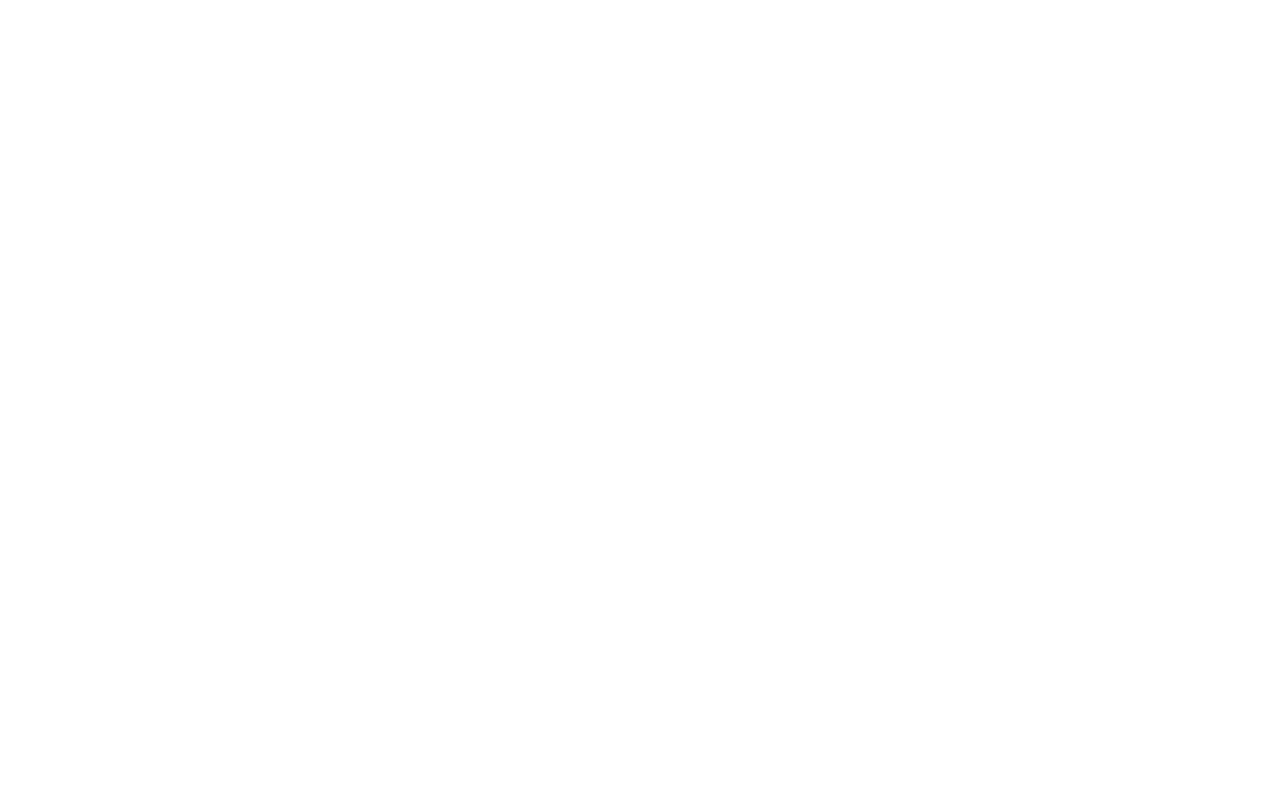
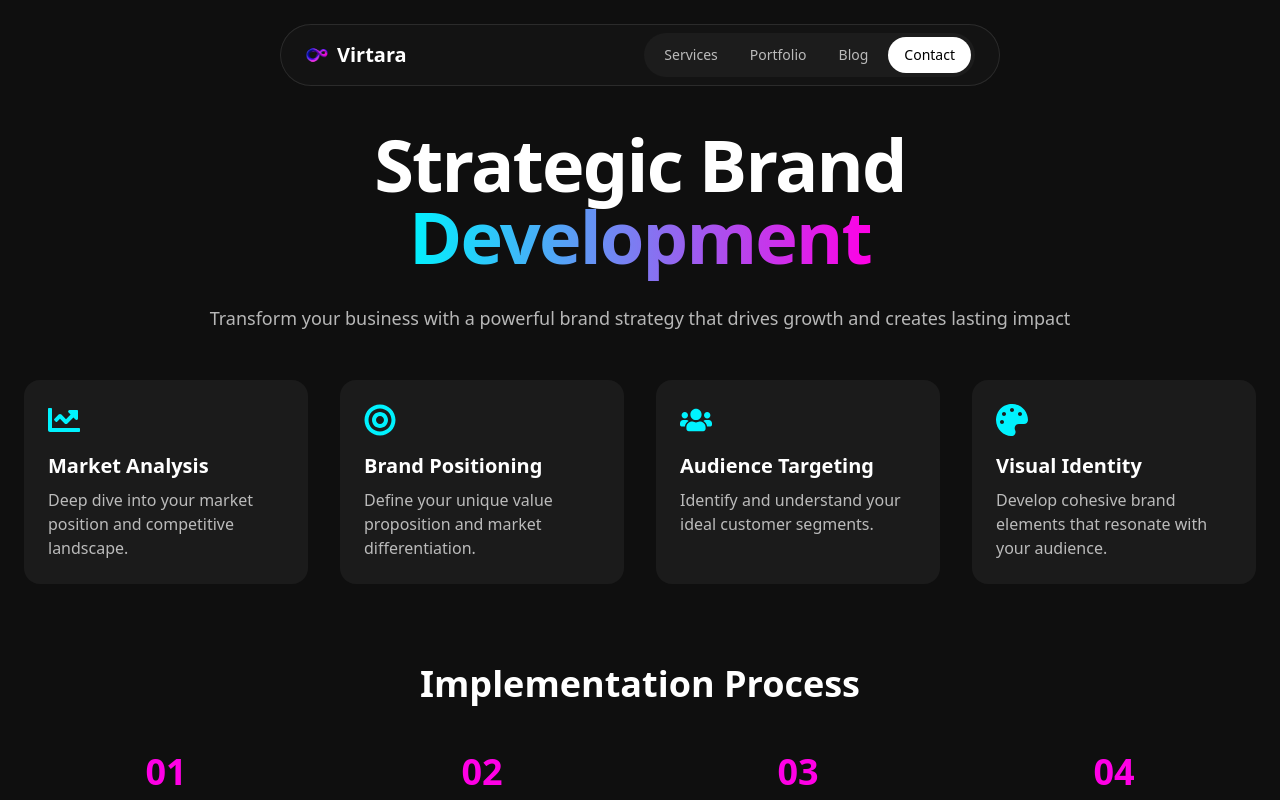
Before and after one commit to CodingDyl/virtara.io, a React (Vite) app: page /brand-strategy in a window 1280 px wide. Before the commit this address had no page. Built offline with nearby package versions, Linux system fonts and the light colour scheme.

Commit message:
Updated home and services screen. Added new brand-strategy screen.

```diff
--- a/src/App.jsx
+++ b/src/App.jsx
@@ -5,6 +5,8 @@ import Contact from './pages/Contact'
 import Services from './pages/Services'
 import Work from './pages/Work'
 import Blog from './pages/Blog'
+import BrandStrategy from './pages/BrandStrategy'
+
 function App() {
   return (
     <MantineProvider withGlobalStyles withNormalizeCSS>
@@ -13,8 +15,9 @@ function App() {
           <Route path="/" element={<Home />} />
           <Route path="/contact" element={<Contact />} />
           <Route path="/services" element={<Services />} />
-          <Route path="/work" element={<Work />} />
+          <Route path="/portfolio" element={<Work />} />
           <Route path="/blog" element={<Blog />} />
+          <Route path="/brand-strategy" element={<BrandStrategy />} />
         </Routes>
       </Router>
     </MantineProvider>
--- a/src/components/Navbar.jsx
+++ b/src/components/Navbar.jsx
@@ -56,7 +56,7 @@ const Navbar = () => {
             <motion.div
               whileHover={{ scale: 1.05 }}
               whileTap={{ scale: 0.95 }}
-              className="text-white font-medium text-sm cursor-pointer flex items-center gap-2"
+              className="text-white font-bold text-xl cursor-pointer flex items-center gap-2"
             >
               <img src={smallLogo} alt="Virtara Logo" className="w-6 h-6" />
               Virtara
@@ -76,7 +76,7 @@ const Navbar = () => {
 
             {/* Desktop Menu */}
             <div className="hidden md:flex items-center bg-[#1C1C1C] rounded-full p-1">
-              {['Services', 'Work', 'Blog'].map((item) => (
+              {['Services', 'Portfolio', 'Blog'].map((item) => (
                 <Link
                   key={item}
                   to={`/${item.toLowerCase()}`}
@@ -118,7 +118,7 @@ const Navbar = () => {
                   animate={{ opacity: 1 }}
                   transition={{ duration: 0.2 }}
                 >
-                  {['Work', 'Services', 'Blog'].map((item) => (
+                  {['Portfolio', 'Services', 'Blog'].map((item) => (
                     <Link
                       key={item}
                       to={`/${item.toLowerCase()}`}
--- /dev/null
+++ b/src/pages/BrandStrategy.jsx
@@ -0,0 +1,206 @@
+import React from 'react';
+import { motion } from 'framer-motion';
+import { FaChartLine, FaBullseye, FaUsers, FaPalette, FaArrowRight } from 'react-icons/fa';
+import Navbar from '../components/Navbar';
+import Footer from '../components/Footer';
+
+const BrandStrategy = () => {
+  const brandServices = [
+    {
+      icon: <FaChartLine className="w-8 h-8" />,
+      title: "Market Analysis",
+      description: "Deep dive into your market position and competitive landscape."
+    },
+    {
+      icon: <FaBullseye className="w-8 h-8" />,
+      title: "Brand Positioning",
+      description: "Define your unique value proposition and market differentiation."
+    },
+    {
+      icon: <FaUsers className="w-8 h-8" />,
+      title: "Audience Targeting",
+      description: "Identify and understand your ideal customer segments."
+    },
+    {
+      icon: <FaPalette className="w-8 h-8" />,
+      title: "Visual Identity",
+      description: "Develop cohesive brand elements that resonate with your audience."
+    }
+  ];
+
+  const implementationSteps = [
+    {
+      step: "01",
+      title: "Discovery",
+      description: "In-depth analysis of your current brand position and goals"
+    },
+    {
+      step: "02",
+      title: "Strategy",
+      description: "Develop comprehensive brand guidelines and positioning"
+    },
+    {
+      step: "03",
+      title: "Implementation",
+      description: "Execute brand strategy across all channels"
+    },
+    {
+      step: "04",
+      title: "Optimization",
+      description: "Monitor, measure, and refine brand performance"
+    }
+  ];
+
+  const benefits = [
+    {
+      title: "Increased Brand Value",
+      price: "+45%",
+      features: [
+        "Enhanced Market Position",
+        "Stronger Brand Recognition",
+        "Improved Customer Trust",
+        "Higher Perceived Value",
+        "Better Customer Loyalty"
+      ]
+    },
+    {
+      title: "Market Growth",
+      price: "+80%",
+      features: [
+        "Expanded Market Share",
+        "New Customer Segments",
+        "Increased Sales Conversion",
+        "Higher Customer Retention",
+        "Improved ROI"
+      ],
+      highlighted: true
+    },
+    {
+      title: "Long-term Success",
+      price: "∞",
+      features: [
+        "Sustainable Growth",
+        "Brand Resilience",
+        "Market Leadership",
+        "Innovation Opportunities",
+        "Competitive Advantage"
+      ]
+    }
+  ];
+
+  return (
+    <div className="bg-[#0F0F0F] min-h-screen">
+      <Navbar />
+
+      <section className="min-h-screen pt-32 md:pt-32 pb-12 md:pb-20">
+        <div className="container mx-auto px-6">
+          <motion.div
+            initial={{ opacity: 0, y: 20 }}
+            animate={{ opacity: 1, y: 0 }}
+            transition={{ duration: 0.8 }}
+            className="max-w-4xl mx-auto text-center"
+          >
+            <h1 className="text-4xl md:text-6xl lg:text-7xl font-bold text-white leading-tight tracking-tight mb-8">
+              Strategic Brand
+              <span className="text-transparent bg-clip-text bg-gradient-to-r from-[#00f2fe] to-[#ff00e5]">
+                {" "}Development
+              </span>
+            </h1>
+            <p className="text-lg text-white/70 mb-12">
+              Transform your business with a powerful brand strategy that drives growth and creates lasting impact
+            </p>
+          </motion.div>
+
+          {/* Brand Services Section */}
+          <div className="grid grid-cols-1 md:grid-cols-2 lg:grid-cols-4 gap-8 mb-20">
+            {brandServices.map((service, index) => (
+              <motion.div
+                key={index}
+                initial={{ opacity: 0, y: 20 }}
+                animate={{ opacity: 1, y: 0 }}
+                transition={{ duration: 0.5, delay: index * 0.1 }}
+                className="p-6 rounded-2xl bg-white/5 hover:bg-white/10 transition-colors"
+              >
+                <div className="text-[#00f2fe] mb-4">{service.icon}</div>
+                <h3 className="text-white text-xl font-semibold mb-2">{service.title}</h3>
+                <p className="text-white/70">{service.description}</p>
+              </motion.div>
+            ))}
+          </div>
+
+          {/* Implementation Steps */}
+          <div className="mb-20">
+            <h2 className="text-3xl md:text-4xl font-bold text-white mb-12 text-center">Implementation Process</h2>
+            <div className="grid grid-cols-1 md:grid-cols-4 gap-8">
+              {implementationSteps.map((step, index) => (
+                <motion.div
+                  key={index}
+                  initial={{ opacity: 0, y: 20 }}
+                  animate={{ opacity: 1, y: 0 }}
+                  transition={{ duration: 0.5, delay: index * 0.1 }}
+                  className="text-center"
+                >
+                  <div className="text-[#ff00e5] text-4xl font-bold mb-4">{step.step}</div>
+                  <h3 className="text-white text-xl font-semibold mb-2">{step.title}</h3>
+                  <p className="text-white/70">{step.description}</p>
+                </motion.div>
+              ))}
+            </div>
+          </div>
+
+          {/* Benefits Section */}
+          <div className="mb-20">
+            <h2 className="text-3xl md:text-4xl font-bold text-white mb-12 text-center">Expected Benefits</h2>
+            <div className="grid grid-cols-1 md:grid-cols-3 gap-8">
+              {benefits.map((benefit, index) => (
+                <motion.div
+                  key={index}
+                  initial={{ opacity: 0, y: 20 }}
+                  animate={{ opacity: 1, y: 0 }}
+                  transition={{ duration: 0.5, delay: index * 0.1 }}
+                  className={`p-8 rounded-2xl ${
+                    benefit.highlighted
+                      ? 'bg-gradient-to-b from-[#00f2fe]/20 to-[#ff00e5]/20 border border-[#ff00e5]/30'
+                      : 'bg-white/5'
+                  }`}
+                >
+                  <h3 className="text-white text-2xl font-bold mb-4">{benefit.title}</h3>
+                  <div className="text-3xl font-bold text-[#00f2fe] mb-6">{benefit.price}</div>
+                  <ul className="space-y-4 mb-8">
+                    {benefit.features.map((feature, fIndex) => (
+                      <li key={fIndex} className="text-white/70 flex items-center">
+                        <FaArrowRight className="w-4 h-4 mr-2 text-[#ff00e5]" />
+                        {feature}
+                      </li>
+                    ))}
+                  </ul>
+                </motion.div>
+              ))}
+            </div>
+          </div>
+
+          {/* CTA Section */}
+          <motion.div
+            initial={{ opacity: 0 }}
+            animate={{ opacity: 1 }}
+            transition={{ duration: 0.8 }}
+            className="text-center"
+          >
+            <h2 className="text-3xl md:text-4xl font-bold text-white mb-6">Ready to Transform Your Brand?</h2>
+            <motion.button
+              whileHover={{ scale: 1.02 }}
+              whileTap={{ scale: 0.98 }}
+              className="px-8 py-4 bg-gradient-to-r from-[#00f2fe] to-[#ff00e5] text-white rounded-full font-medium hover:opacity-90 transition-opacity"
+            >
+              Start Your Journey
+            </motion.button>
+          </motion.div>
+        </div>
+      </section>
+
+      <Footer />
+    </div>
+  );
+};
+
+export default BrandStrategy;
--- a/src/pages/Home.jsx
+++ b/src/pages/Home.jsx
@@ -6,8 +6,8 @@ import { BentoGrid, BentoGridItem } from "../components/ui/bento-grid";
 import { IconBrandFigma, IconBrandGithub, IconBrandGoogle, IconBrandTwitter } from "@tabler/icons-react";
 import { AnimatedTestimonials } from "../components/ui/animated-testimonials";
 import Footer from '../components/Footer';
-import Chatbot from '../chatbot/Chatbot';
 import { PinContainer } from "../components/ui/3d-pin";
+import { Link } from 'react-router-dom';
 
 function Home() {
   const projectImages = [
@@ -98,7 +98,6 @@ function Home() {
 
   return (
     <div className="bg-[#0F0F0F] min-h-screen">
-      <Chatbot />
       <Navbar />
 
       <section className="min-h-screen relative flex items-center justify-center pt-32 md:pt-40">
@@ -144,18 +143,24 @@ function Home() {
             </div>
 
             <div className="space-y-4 flex flex-col items-center lg:items-start my-auto gap-10 lg:gap-20">
+              <Link to="/services#development">
               <div className="flex items-center gap-4">
                 <span className="text-white/40">01</span>
-                <span className="text-white text-xl">Web Design & Development</span>
+                <span className="text-white text-xl no-underline hover:underline">Web Design & Development</span>
               </div>
+              </Link>
+              <Link to="/services#marketing">
               <div className="flex items-center gap-4">
                 <span className="text-white/40">02</span>
-                <span className="text-white text-xl">Digital Marketing</span>
+                <span className="text-white text-xl no-underline hover:underline">Digital Marketing</span>
               </div>
+              </Link>
+              <Link to="/brand-strategy">
               <div className="flex items-center gap-4">
                 <span className="text-white/40">03</span>
-                <span className="text-white text-xl">Brand Strategy</span>
+                <span className="text-white text-xl no-underline hover:underline">Brand Strategy</span>
               </div>
+              </Link>
             </div>
           </motion.div>
 
--- a/src/pages/Services.jsx
+++ b/src/pages/Services.jsx
@@ -1,13 +1,23 @@
-import React, { useState } from 'react';
+import React, { useState, useEffect } from 'react';
 import { motion, AnimatePresence } from 'framer-motion';
 import { FaArrowRight, FaCode, FaShoppingCart, FaRobot, FaTools, FaSearch, FaHashtag, FaAd, FaEnvelope } from 'react-icons/fa';
 import Navbar from '../components/Navbar';
 import Footer from '../components/Footer';
 import { pricingTiers, process } from '../constants';
+import { useLocation } from 'react-router-dom';
 
 const Work = () => {
   const [activeTab, setActiveTab] = useState('development');
   const [activeFilter, setActiveFilter] = useState('all');
+  const location = useLocation();
+
+  useEffect(() => {
+    if (location.hash === '#marketing') {
+      setActiveTab('marketing');
+    } else if (location.hash === '#development') {
+      setActiveTab('development');
+    }
+  }, [location]);
 
   const services = [
     {
@@ -119,7 +129,8 @@ const Work = () => {
           {/* Tab Navigation */}
           <div className="flex justify-center mb-16">
             <div className="inline-flex rounded-full bg-white/5 p-1">
-              <button
+              <a
+                href="#development"
                 onClick={() => setActiveTab('development')}
                 className={`px-8 py-3 rounded-full transition-colors ${
                   activeTab === 'development'
@@ -128,8 +139,9 @@ const Work = () => {
                 }`}
               >
                 Web Development
-              </button>
-              <button
+              </a>
+              <a
+                href="#marketing"
                 onClick={() => setActiveTab('marketing')}
                 className={`px-8 py-3 rounded-full transition-colors ${
                   activeTab === 'marketing'
@@ -138,13 +150,14 @@ const Work = () => {
                 }`}
               >
                 Digital Marketing
-              </button>
+              </a>
             </div>
           </div>
 
           <AnimatePresence mode='wait'>
             {activeTab === 'development' ? (
               <motion.div
+                id="development"
                 key="development"
                 initial={{ opacity: 0, y: 20 }}
                 animate={{ opacity: 1, y: 0 }}
@@ -262,6 +275,7 @@ const Work = () => {
               </motion.div>
             ) : (
               <motion.div
+                id="marketing"
                 key="marketing"
                 initial={{ opacity: 0, y: 20 }}
                 animate={{ opacity: 1, y: 0 }}
```
